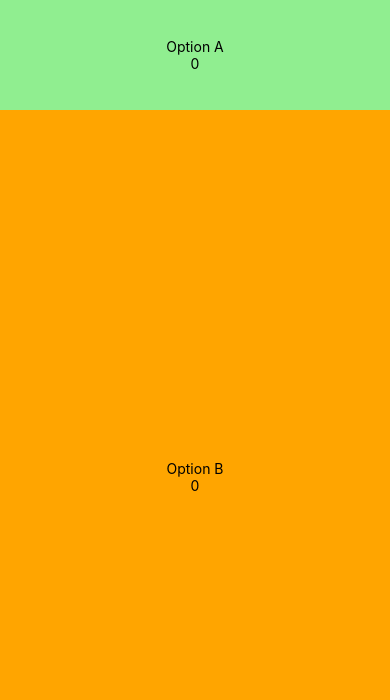
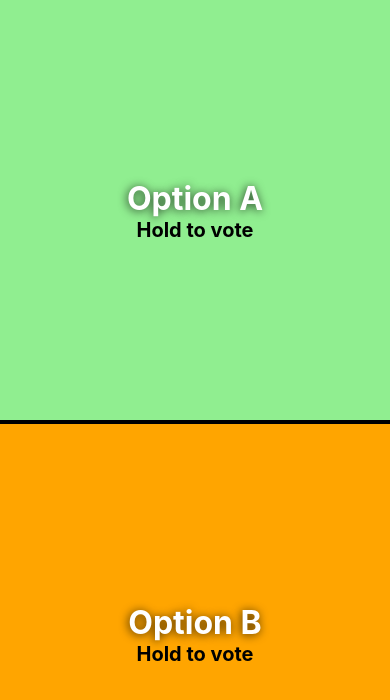
Before and after one commit to RojanoVargas/daylemma, a React Native app in the folder version01/: screen / in a window 390 px wide. Shown: the top 700 px of the page. Built offline with nearby package versions, Linux system fonts and the light colour scheme.

Commit message:
press and filling working

```diff
--- a/version01/App.js
+++ b/version01/App.js
@@ -10,26 +10,52 @@ export default function App() {
 	const onPressA = () => setCountA((prevCount) => prevCount + 1)
 	const onPressB = () => setCountB((prevCount) => prevCount + 1)
 
+	const total = countA + countB
+
+	let flexOptionA = countA
+	let flexOptionB = countB
+
+	if (countA === 0 && countB === 0) {
+		flexOptionA = 1
+		flexOptionB = 1
+	}
+
+	const styles = createStyles(flexOptionA, flexOptionB)
+
 	return (
 		<View style={styles.mainContainer}>
-			<TouchableOpacity style={styles.containerOptionA} onPress={onPressA}>
-				<Text>Option A</Text>
-				<Text>{countA}</Text>
+			<TouchableOpacity
+				style={styles.containerOptionA}
+				onLongPress={onPressA}
+				activeOpacity={0.8}
+			>
+				<Text style={styles.h2}>Option A</Text>
+				<Text style={styles.paragraph}>
+					{((countA / total) * 100).toFixed(2) === "NaN"
+						? "Hold to vote"
+						: `${((countA / total) * 100).toFixed(2)}%`}
+				</Text>
 			</TouchableOpacity>
-			<TouchableOpacity style={styles.containerOptionB} onPress={onPressB}>
-				<Text>Option B</Text>
-				<Text>{countB}</Text>
+			<View style={styles.divider} />
+			<TouchableOpacity
+				style={styles.containerOptionB}
+				onLongPress={onPressB}
+				activeOpacity={0.8}
+			>
+				<Text style={styles.h2}>Option B</Text>
+				<Text style={styles.paragraph}>
+					{((countB / total) * 100).toFixed(2) === "NaN"
+						? "Hold to vote"
+						: `${((countB / total) * 100).toFixed(2)}%`}
+				</Text>
 			</TouchableOpacity>
 			<StatusBar style="auto" />
 		</View>
 	)
 }
 
-const totalFlex = 10
-const flexOptionA = 1.3
-const flexOptionB = totalFlex - flexOptionA
-
-const styles = StyleSheet.create({
+const createStyles = (flexOptionA, flexOptionB) =>
+	StyleSheet.create({
 		mainContainer: {
 			flex: 1,
 			backgroundColor: "#fff",
@@ -50,4 +76,21 @@ const styles = StyleSheet.create({
 			justifyContent: "center",
 			width: "100%",
 		},
+		h2: {
+			fontSize: 32,
+			textShadowColor: "rgba(0, 0, 0, 0.75)",
+			textShadowOffset: { width: -1, height: 1 },
+			textShadowRadius: 10,
+			color: "white",
+			fontWeight: 700,
+		},
+		paragraph: {
+			fontSize: 20,
+			fontWeight: 700,
+		},
+		divider: {
+			height: 4,
+			width: "100%",
+			backgroundColor: "#000",
+		},
 	})
```
Lines whose indentation alone changed are shown as unchanged.
